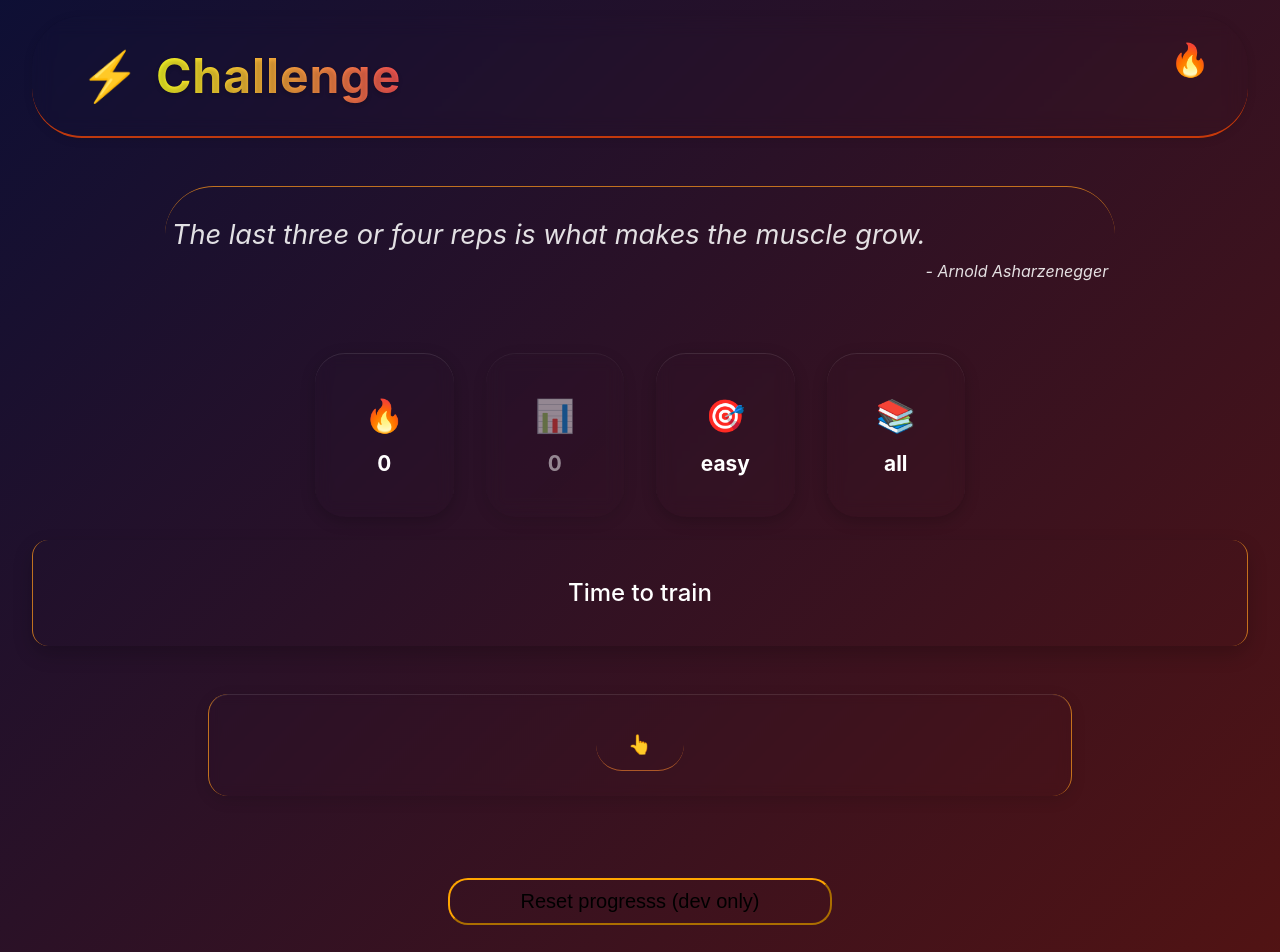
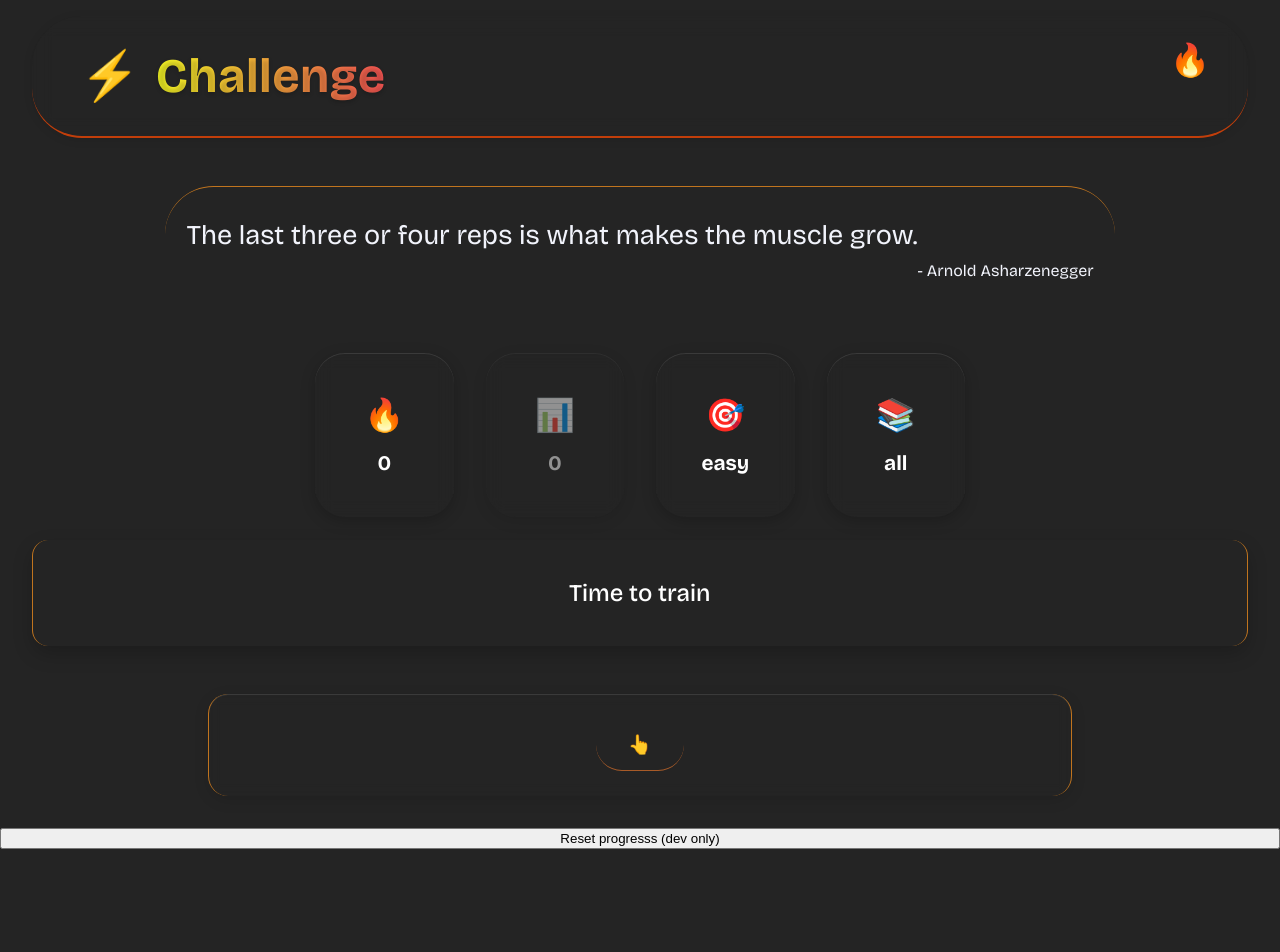
Before and after one commit to robertoandino/challenge-me, a React (Vite) app: page / in a window 1280 px wide. Shown: the top 952 px of the page. After the commit the page ends 849 px from the top, so only its background shows below. Built offline with nearby package versions, Linux system fonts and the light colour scheme.

Commit message:
Updating Home component

```diff
--- a/src/pages/Home/Home.css
+++ b/src/pages/Home/Home.css
@@ -1,64 +1,9 @@
 .main-container {
     min-height: 100vh;
+    min-height: 100dvh;
     display: flex;
     flex-direction: column;
-    background: linear-gradient(135deg, #01033f9f, #5a1010d7);
+    background: var(--cm-bg-image);
+    color: var(--cm-text);
+    font-family: var(--cm-font);
 }
-
-/* Loading States */
-.loading-state {
-    display: flex;
-    flex-direction: column;
-    align-items: center;
-    gap: 1rem;
-    color: white;
-}
-
-.loading-spinner {
-    width: 40px;
-    height: 40px;
-    border: 1px solid rgba(255, 255, 255, 0);
-    border-radius: 50%;
-    border-top-color: #e1851d;
-    animation: spin 1s linear infinite;
-}
-
-@keyframes spin {
-    to {
-        transform: rotate(360deg);
-    }
-}
-
-/* Completion Toast */
-.completion-toast {
-    position: fixed;
-    top: 20%;
-    left: 50%;
-    transform: translateX(-50%);
-    background: transparent;
-    color: white;
-    padding: 1rem 2rem;
-    border-radius: 0.5rem;
-    font-size: 1.2rem;
-    z-index: 1000;
-    animation: fadeInOut 3s ease;
-}
-
-@keyframes fadeInOut {
-    0%, 100% { opacity: 0; transform: translateX(-50%) translateY(-20px); }
-    10%, 90% { opacity: 1; transform: translateX(-50%) translateY(40px);}
-}
-
-
-.reset-button {
-    display: flex;
-    justify-content: center;
-    align-items: center;
-    width: 30%;
-    margin: 50px auto;
-    background: transparent;
-    border-color: orange;
-    padding: 10px;
-    font-size: 20px;
-    border-radius: 20px;
-}
--- a/src/pages/Home/Home.tsx
+++ b/src/pages/Home/Home.tsx
@@ -1,7 +1,7 @@
 import { useState, useMemo, useRef, useEffect } from "react";
 import { challenges } from "../../data/challenges";
 import type { ChallengeCategory } from "../../data/Challenge";
-import { quotes, Quote } from "../../data/quotes";
+import { quotes } from "../../data/quotes";
 import "../../styles/theme.css";
 import "./Home.css";
 import "../responsive.css";
@@ -28,7 +28,7 @@ import {
     type ChallengeState,
     type Difficulty,
 } from "../../utils/storage";
-import { flushSync } from "react-dom";
+
 
 const CATEGORIES: readonly (ChallengeCategory | "all")[] = ["all", "physical", "mental", "creative", "social"];
 
```
